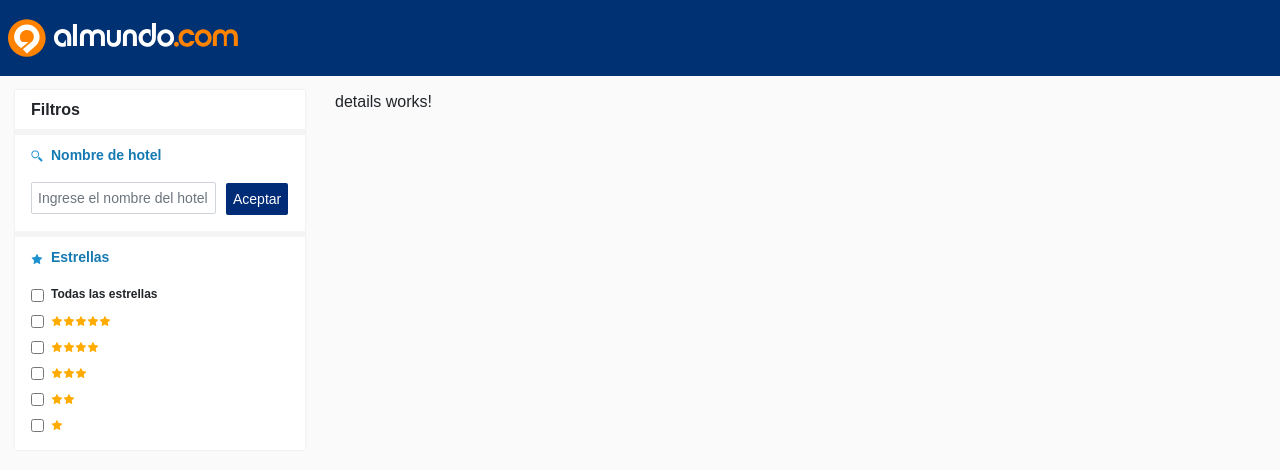
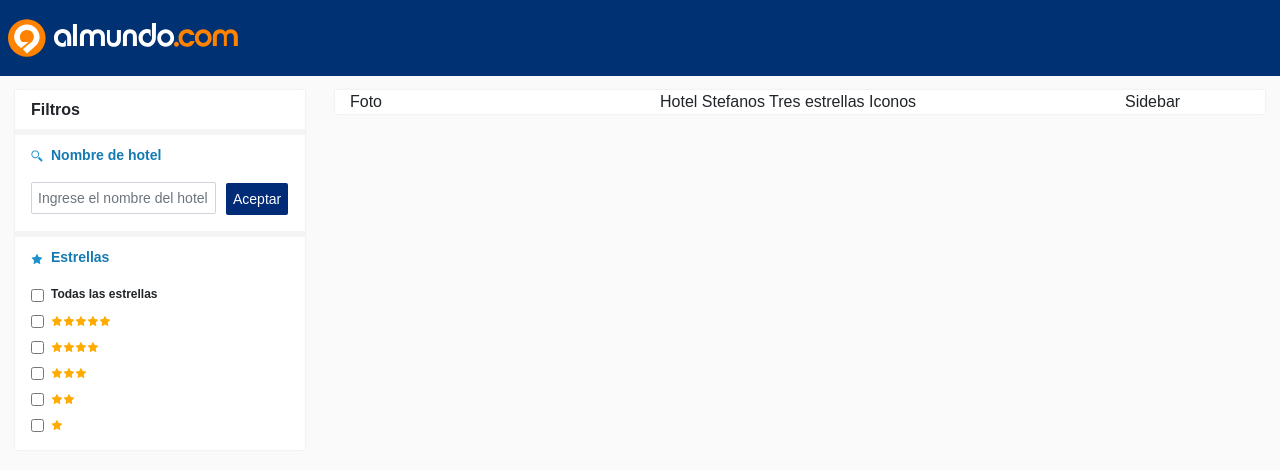
Before and after one commit to rruizdev/almundo-example, an Angular app in the folder frontend/: page / in a window 1280 px wide. Shown: the top 470 px of the page. Built offline with nearby package versions, Linux system fonts and the light colour scheme.

Commit message:
Stage all changes

```diff
--- a/frontend/src/app/app.component.sass
+++ b/frontend/src/app/app.component.sass
@@ -1,6 +1,8 @@
 @import '../styles.sass'
 
 $header-bg: #003173
+$section-fade: 0px 0px 2px 0px #e4e4ee
+$section-bg: #fff
 
 header
     background-color: $header-bg
--- a/frontend/src/app/components/detail/detail.component.html
+++ b/frontend/src/app/components/detail/detail.component.html
@@ -1 +1,15 @@
-<p>details works!</p>
+<section class="container-fluid">
+    <article class="row">
+        <div class="col-md-4">
+            Foto
+        </div>
+        <div class="col-md-6">
+            Hotel Stefanos
+            Tres estrellas
+            Iconos
+        </div>
+        <div class="col-md-2">
+            Sidebar
+        </div>
+    </article>
+</section>
--- a/frontend/src/app/components/detail/detail.component.sass
+++ b/frontend/src/app/components/detail/detail.component.sass
@@ -0,0 +1,5 @@
+@import '../../app.component.sass'
+
+article
+    box-shadow: $section-fade
+    background-color: $section-bg
--- a/frontend/src/app/components/filter/filter.component.sass
+++ b/frontend/src/app/components/filter/filter.component.sass
@@ -1,14 +1,12 @@
 @import '../../app.component.sass'
 
-$form-bg: #fff
-$form-fade: #e4e4ee
 $form-linebg: #f4f4f4
 $form-stitle: #157ab1
 $form-btn: #002c77
 
 form
-    background-color: $form-bg
-    box-shadow: 0px 0px 2px 0px $form-fade
+    background-color: $section-bg
+    box-shadow: $section-fade
     h4, h5
         margin-bottom: 0
     h4
```
Also changed, not shown: frontend/src/app/services/hotels.service.ts (added, +9 -0 lines).
